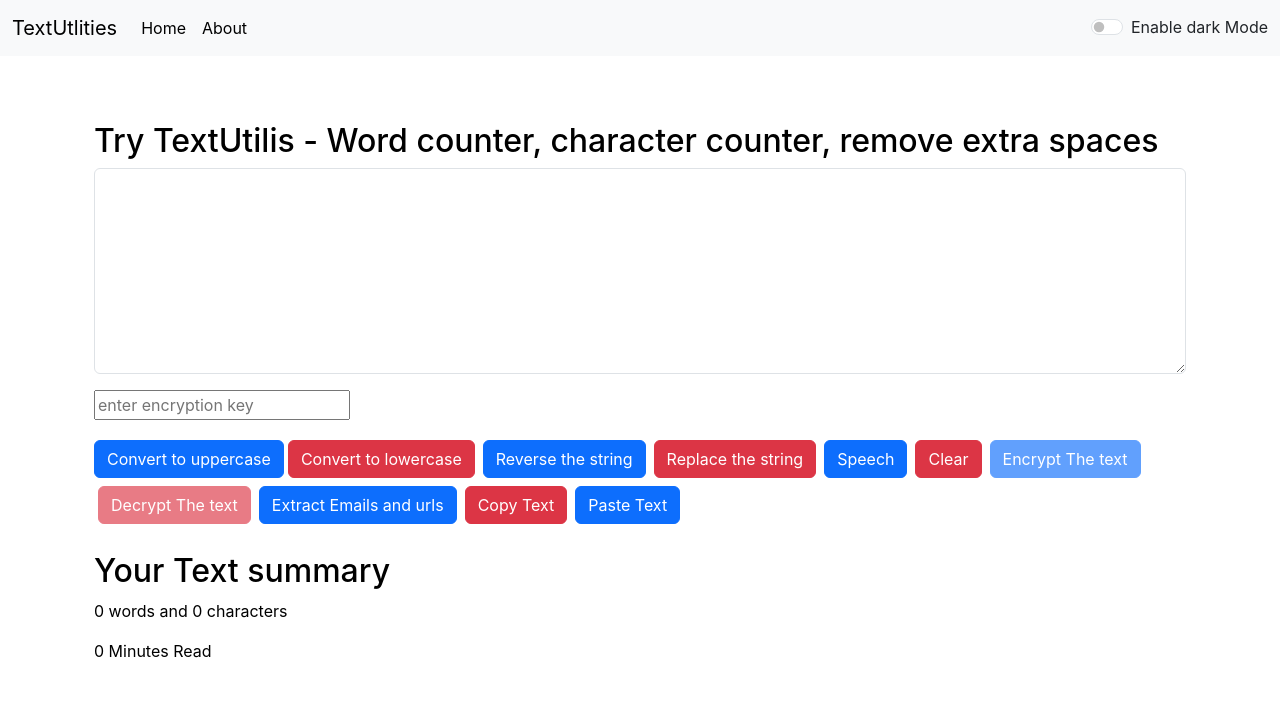
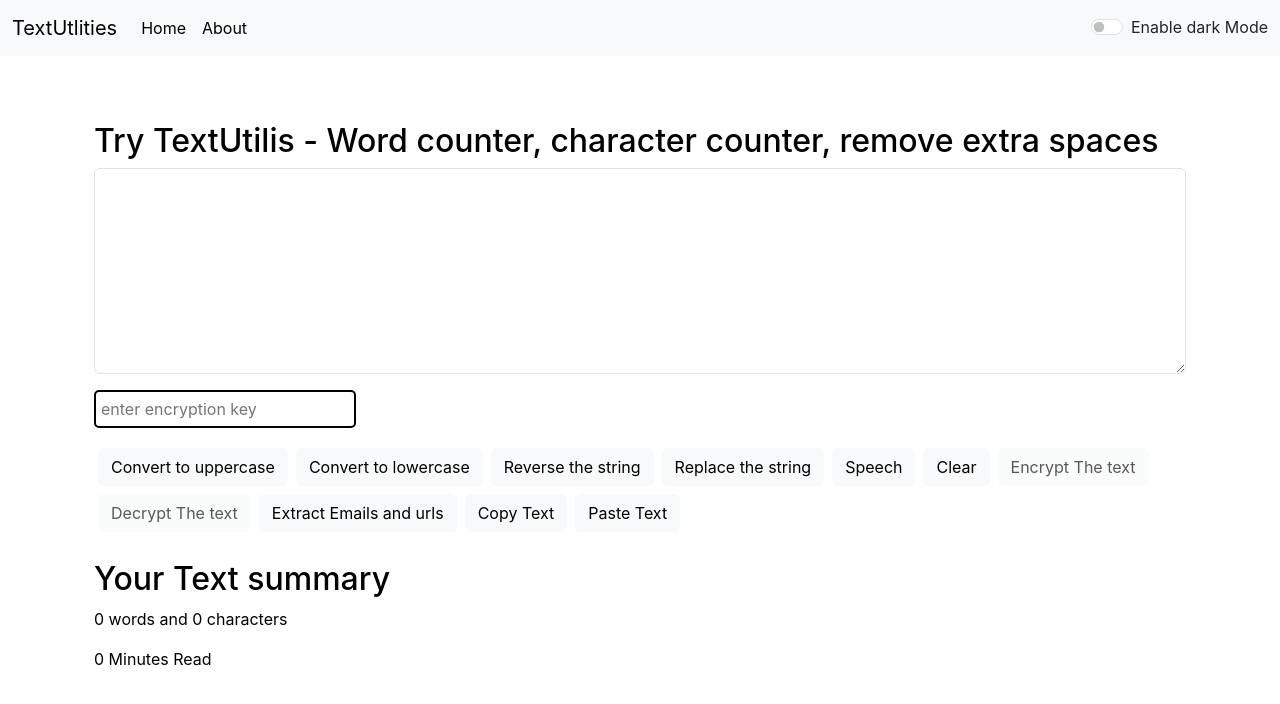
Before and after one commit to simonarumao/text_utilis, a React (Create React App) app: page / in a window 1280 px wide. Shown: the top 704 px of the page. Built offline with nearby package versions, Linux system fonts and the light colour scheme.

Commit message:
exercisedsolved

```diff
--- a/src/App.js
+++ b/src/App.js
@@ -31,27 +31,43 @@ function App() {
 
 
   const toggleMode = () => {
-    if (Mode === 'light')
-    {
+    if (Mode === 'light') {
       setMode('dark');
       document.body.style.backgroundColor = 'black'
-      showAlert("Dark mode has been enabled", "Success")
+      showAlert("Dark mode has been enabled", "dark")
       // document.title = 'TextUlitties- Dark Mode'
     }
     else {
       setMode('light');
       document.body.style.backgroundColor = 'white'
-      showAlert("Light mode has been enabled", "Success")
+      showAlert("Light mode has been enabled", "dark")
       // document.title = 'TextUlitties- light Mode'
+    }
+  }
+
+  // const changeBlue = () => {
+  //     setMode('primary')
+  //     document.body.style.backgroundColor = 'blue'
+  //   }
 
 
+  // const changeGreen = () => {
+  //       setMode('success')
+  //       document.body.style.backgroundColor = 'green'
 
-    }
-  }
+  // }
+  // const changeRed = () => {
+  //       setMode('danger')
+  //       document.body.style.backgroundColor = 'red'
+
+  // }
+
+
   return (
     <>
       <Router>
-      <Navbar title="TextUtlities"  mode={Mode} toggleMode={toggleMode} />
+      {/* changeBlue = {changeBlue} changeGreen = {changeGreen} changeRed = {changeRed} */}
+      <Navbar title="TextUtlities"  mode={Mode} toggleMode={toggleMode}  />
       <Alert alert={alert} />
       <div className="container my-3">
           <Routes>
--- a/src/components/Navbar.js
+++ b/src/components/Navbar.js
@@ -4,6 +4,8 @@ import { Link } from 'react-router-dom'
 
 
 export default function Navbar(props) {
+
+
 
   return (
     <nav className={`navbar navbar-expand-lg navbar-${props.mode} bg-${props.mode}`}>
@@ -21,16 +23,12 @@ export default function Navbar(props) {
                 <Link className="nav-link active" aria-current="page" to="/about">About</Link>
               </li>
             </ul>
-
-
-
           </div>
 
           <div className={`form-check form-switch text-${props.mode === `light` ? `dark`:`light`}`}>
             <input className="form-check-input" onClick={props.toggleMode} type="checkbox" role="switch" id="flexSwitchCheckDefault"/>
             <label className="form-check-label" htmlFor="flexSwitchCheckDefault">{`Enable ${props.mode === `light` ? `dark`:`light`}  Mode`}</label>
           </div>
-
       </div>
     </nav>
   )
--- a/src/components/TextForm.js
+++ b/src/components/TextForm.js
@@ -123,21 +123,21 @@ export default function TextForm(props) {
 
             </div>
 
-            <div className="mb-3 ">
-              <input type="text" value={key} onChange={handleKeyChange} placeholder='enter encryption key'/>
+            <div className="mb-3 mt-2 ">
+            <input type="text" value={key} onChange={handleKeyChange} placeholder='enter encryption key' style={{ padding: "5px", border:"2px solid", borderRadius:"5px"}} />
             </div>
 
-            <button className="btn btn-primary" onClick={handleUpClick}>Convert to uppercase</button>
-            <button className="btn btn-danger mx-1 my-1" onClick={handleDownClick}>Convert to lowercase</button>
-            <button className="btn btn-primary mx-1 my-1" onClick={reverseString}>Reverse the string</button>
-            <button className="btn btn-danger mx-1 my-1" onClick={replaceString}>Replace the string</button>
-            <button className="btn btn-primary mx-1 my-1" onClick={speech}>Speech</button>
-            <button className="btn btn-danger mx-1 my-1" onClick={clear}>Clear</button>
-            <button className="btn btn-primary mx-1 my-1" onClick={encrypText} disabled={encryptedText || !key}>Encrypt The text</button>
-            <button className="btn btn-danger mx-1 my-1 " onClick={decrypText} disabled={!encryptedText || !key}>Decrypt The text</button>
-            <button className="btn btn-primary mx-1 my-1 " onClick={extractEmailsAndUrl}>Extract Emails and urls</button>
-            <button className="btn btn-danger mx-1 my-1 " onClick={copyText}>Copy Text</button>
-            <button className="btn btn-primary mx-1 my-1" onClick={pasteText}>Paste Text</button>
+          <button className={`btn btn-${props.mode} mx-1 my-1`} onClick={handleUpClick}>Convert to uppercase</button>
+          <button className={`btn btn-${props.mode} mx-1 my-1`} onClick={handleDownClick}>Convert to lowercase</button>
+          <button className={`btn btn-${props.mode} mx-1 my-1`} onClick={reverseString}>Reverse the string</button>
+          <button className={`btn btn-${props.mode} mx-1 my-1`} onClick={replaceString}>Replace the string</button>
+          <button className={`btn btn-${props.mode} mx-1 my-1`} onClick={speech}>Speech</button>
+          <button className={`btn btn-${props.mode} mx-1 my-1`} onClick={clear}>Clear</button>
+          <button className={`btn btn-${props.mode} mx-1 my-1`} onClick={encrypText} disabled={encryptedText || !key}>Encrypt The text</button>
+          <button className={`btn btn-${props.mode} mx-1 my-1`} onClick={decrypText} disabled={!encryptedText || !key}>Decrypt The text</button>
+          <button className={`btn btn-${props.mode} mx-1 my-1`} onClick={extractEmailsAndUrl}>Extract Emails and urls</button>
+          <button className={`btn btn-${props.mode} mx-1 my-1`} onClick={copyText}>Copy Text</button>
+            <button className={`btn btn-${props.mode} mx-1 my-1`} onClick={pasteText}>Paste Text</button>
         </div>
       </div>
 
```
Also changed, not shown: 1 other file (tests, documents, lock files or other folders). Lines whose indentation alone changed are shown as unchanged.
